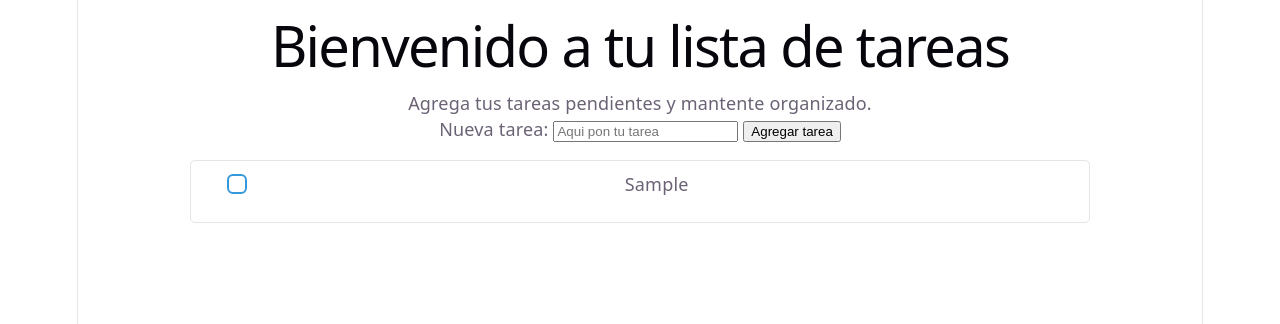
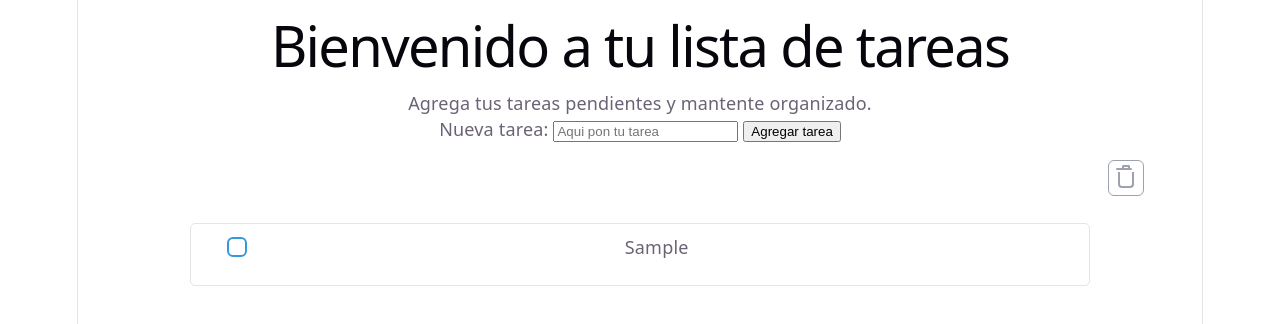
Before and after one commit to JosueMonarca/To_do_list, a website built with Vite: page index.html in a window 1280 px wide. Both pictures are taken after typing "Sample" into the empty fields and a click on the button "Agregar tarea". Shown: the top 324 px of the page. Built offline with nearby package versions, Linux system fonts and the light colour scheme.

Commit message:
Agregar contenedor de papelera y funcionalidad de eliminación de tareas

```diff
--- a/index.html
+++ b/index.html
@@ -17,6 +17,7 @@
                     <input type = "text" id = "input" placeholder="Aqui pon tu tarea">
                     <button type = "submit" id = "add-task">Agregar tarea</button>
                 </form>
+                <div id = "trash-container"></div>
                 <ul id = "tasks" class="task-Main"></ul>
             </main>
         </div>
--- a/src/components/trash.js
+++ b/src/components/trash.js
@@ -1,6 +1,8 @@
 export function createTrashElement() {
     const button = document.createElement('button');
     button.classList.add('trash-button');
-    button.textContent = '🗑️';
+    const trashIcon = document.createElement('span');
+    trashIcon.classList.add('trash-icon');
+    button.appendChild(trashIcon);
     return button;
 }
--- a/src/main.js
+++ b/src/main.js
@@ -1,11 +1,15 @@
 import './style.css'
 import { TaskManager }  from './components/manageTasks';
 import { managerTaskMain } from './components/taskMain';
+import { createTrashElement } from './components/trash';
 
 const taskManager = TaskManager.getInstance();
 const form = document.getElementById('task-form');
 const input = document.getElementById('input');
 taskManager.setTaskMain('task-Main');
+const trashButton = createTrashElement();
+const trashContainer = document.getElementById('trash-container');
+trashContainer.appendChild(trashButton);
 
 managerTaskMain.init(taskManager);
 
--- a/src/style.css
+++ b/src/style.css
@@ -124,65 +124,54 @@ p {
 
 .task-text {
     margin-left: 0;
-    flex: 1; /* Le dice que ocupe el espacio disponible al lado del checkbox */
-    min-width: 0; /* EL TRUCO DE MAGIA: Le permite a Flexbox encogerse más allá del tamaño de la palabra */
-    word-break: break-all; /* Obliga a la palabra gigante a romperse y bajar a la siguiente línea */
+    flex: 1;
+    min-width: 0;
+    word-break: break-all;
 }
 
-/* Contenedor del checkbox para alinearlo con el texto */
 .task-checkbox {
-  appearance: none; /* Oculta el checkbox original del navegador */
+  appearance: none;
   -webkit-appearance: none;
 
   width: 20px;
   height: 20px;
-  border: 2px solid #3498db; /* Color azul moderno */
-  border-radius: 6px; /* Bordes redondeados suaves */
+  border: 2px solid #3498db;
+  border-radius: 6px;
   background-color: #fff;
   cursor: pointer;
   display: inline-grid;
   place-content: center;
   position: relative;
   transition: all 0.2s ease-in-out;
-
-  /* Tus márgenes originales */
   margin-right: 1em;
   margin-left: 0px;
-
-  /* Alineación vertical con el texto de la tarea */
   vertical-align: middle;
 }
 
-/* Efecto Hover: Brillo suave al pasar el ratón */
 .task-checkbox:hover {
   background-color: #ebf5fb;
   transform: scale(1.05);
 }
 
-/* Estado Marcado (Checked) */
 .task-checkbox:checked {
   background-color: #3498db;
   border-color: #3498db;
 }
 
-/* El "Check" (la palomita blanca) */
 .task-checkbox::before {
   content: "";
   width: 10px;
   height: 5px;
   border-left: 2px solid white;
   border-bottom: 2px solid white;
-  transform: rotate(-45deg) scale(0); /* Invisible por defecto */
+  transform: rotate(-45deg) scale(0);
   transition: transform 0.1s cubic-bezier(0.12, 0.4, 0.29, 1.46);
-  margin-bottom: 2px; /* Ajuste fino de posición */
+  margin-bottom: 2px;
 }
-
-/* Mostrar el "Check" cuando está seleccionado */
 .task-checkbox:checked::before {
   transform: rotate(-45deg) scale(1);
 }
 
-/* Estilo extra para el texto cuando la tarea está completada */
 .task-text.completed {
   color: #bdc3c7;
   text-decoration: line-through;
@@ -225,3 +214,79 @@ header {
   align-items: center;
   background-color: rgba(94, 43, 133, 0.188);
 }
+
+.trash-button {
+  background: transparent;
+  border: 1px solid ;
+  font-size: 1.2rem;
+  cursor: pointer;
+  height: 2rem;
+  width: 2rem;
+  border-radius: 6px;
+
+  display: inline-flex;
+  align-items: center;
+  justify-content: center;
+
+  transition: all 0.2s ease-in-out;
+  color: #9ca3af;
+  margin-left: 90%;
+  margin-top:  0.5rem;
+}
+
+.trash-button:hover {
+  background-color: #490f0f;
+  color: #ef4444;
+  border-color: #fca5a5;
+  transform: scale(1.1);
+}
+
+.trash-button:active {
+  transform: scale(0.5);
+}
+
+.trash-icon {
+  position: relative;
+  width: 12px;
+  height: 14px;
+  border: 2px solid currentColor;
+  border-top: none;
+  border-radius: 0 0 4px 4px;
+  margin-top: 4px;
+  transition: all 0.2s ease-in-out;
+}
+
+.trash-icon::before {
+  content: "";
+  position: absolute;
+  top: -4px;
+  left: -4px;
+  width: 16px;
+  height: 2px;
+  background-color: currentColor;
+  border-radius: 2px;
+}
+
+.trash-icon::after {
+  content: "";
+  position: absolute;
+  top: -7px;
+  left: 2px;
+  width: 4px;
+  height: 2px;
+  border: 2px solid currentColor;
+  border-bottom: none;
+  border-radius: 2px 2px 0 0;
+}
+
+.trash-button:hover .trash-icon::before,
+.trash-button:hover .trash-icon::after{
+  transform: translateY(-2px);
+  transition: transform 0.2s ease;
+}
+
+#trash-container{
+  display: flex;
+  padding: 0.5rem 1rem;
+  width: 100%;
+}
```
Also changed, not shown: src/components/objectTrash.js (added, +15 -0 lines).
